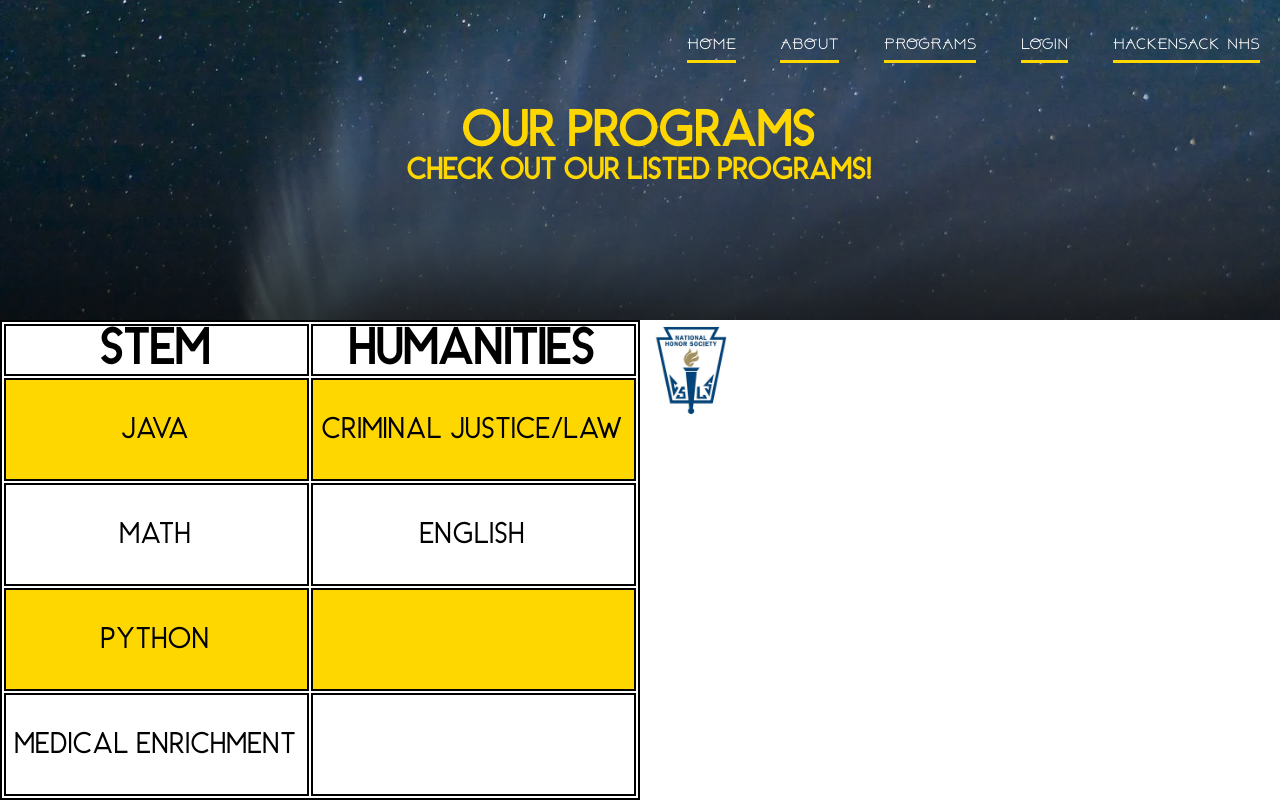
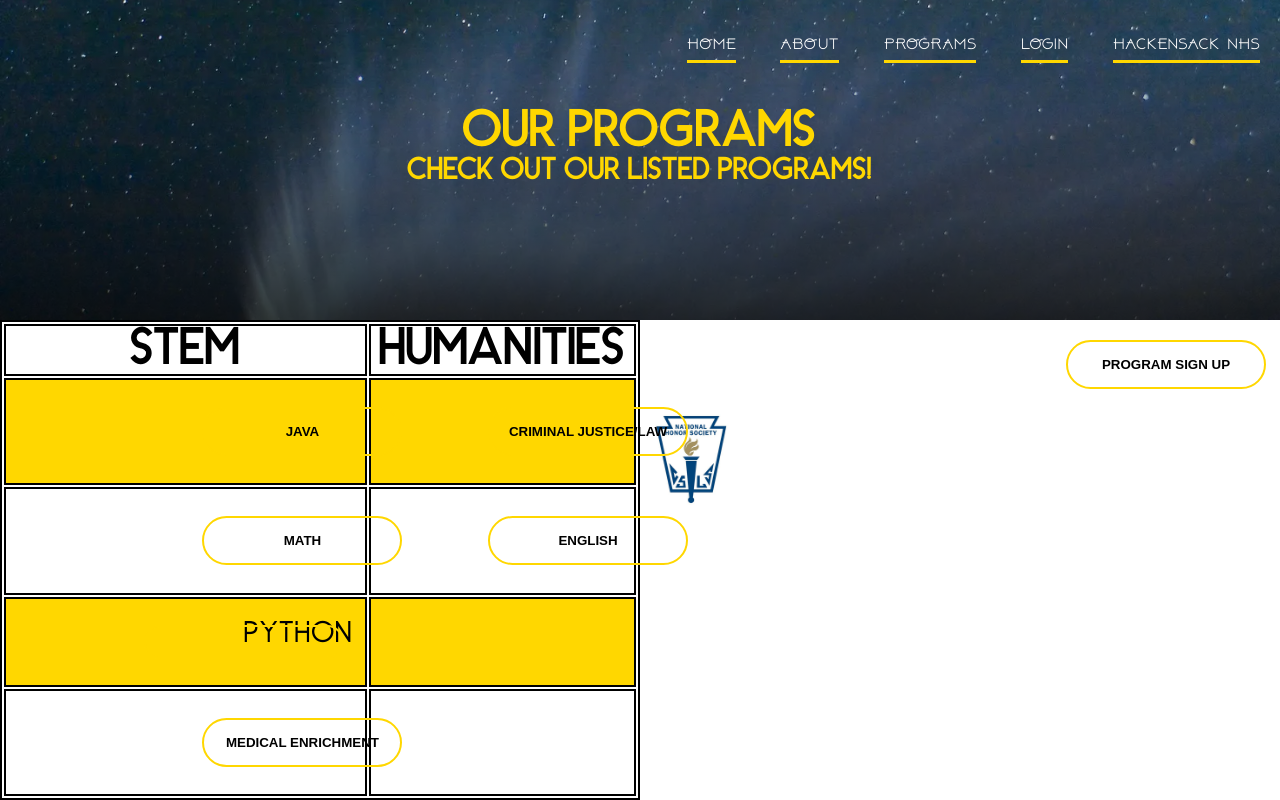
Before and after one commit to A-PhillipeV/hackademicsweb, a Flask app: template templates/programs.html in a window 1280 px wide. Run offline with Flask 2, Linux system fonts and the light colour scheme; the template is opened without the code that fills it, so the values that code supplies are empty.

Commit message:
Update programs.html

```diff
--- a/templates/programs.html
+++ b/templates/programs.html
@@ -5,84 +5,16 @@
 
         <meta name="viewport" content="width=device-width, initial-scale=1.0">
 
+    </head>
 
-        <script src="http://code.jquery.com/jquery-latest.min.js"></script>
-
-        <script>
-
-
-
-
-
-          $(function() {
-            $("#visible").click(function() {
-                $('#invisible').toggleClass("show");
-                });
-            });
-
-
-        $(function() {
-            $("#visible2").click(function() {
-                $('#invisible2').toggleClass("show2");
-                });
-            });
-
-
-        $(function() {
-            $("#visible3").click(function() {
-                $('#invisible3').toggleClass("show3");
-                });
-            });
-
-        $(function() {
-            $("#visible4").click(function() {
-                $('#invisible4').toggleClass("show4");
-                });
-            });
-
-        $(function() {
-            $("#visible5").click(function() {
-                $('#invisible5').toggleClass("show5");
-                });
-            });
-
-
-        $(function() {
-            $("#visible6").click(function() {
-                $('#invisible6').toggleClass("show6");
-                });
-            });
-        </script>
-
-        <style>
-          .hide{display:none;}
-          .show{display:block;}
-
-          .hide2{display:none;}
-          .show2{display:block;}
-
-          .hide3{display:none;}
-          .show3{display:block;}
-
-          .hide4{display:none;}
-          .show4{display:block;}
-
-          .hide5{display:none;}
-          .show5{display:block;}
-
-          .hide6{display:none;}
-          .show6{display:block;}
-        </style>
-
-    </head>
     <body>
         <div class ="banner">
             <div class="navbar">
                     <ul>
-                        <li><a href="index.html">Home</a></li>
-                        <li><a href="aboutus.html">About</a></li>
-                        <li><a href="programs.html">Programs</a></li>
-                        <li><a href="login.html">Login</a></li>
+                        <li><a href="/">Home</a></li>
+                        <li><a href="/about">About</a></li>
+                        <li><a href="/programs">Programs</a></li>
+                        <li><a href="/login">Login</a></li>
                         <li><a href="https://hhs.hackensackschools.org/All%20HHS%20Departments/National%20Honor%20Society/National%20Honor%20Society%20Index.html">Hackensack NHS</a></li>
                     </ul>
             </div>
@@ -103,21 +35,21 @@
             </thead>
             <tbody>
                 <tr>
-                    <td id="visible">Java</td>
-                    <td id="visible5"> Criminal Justice/Law </td>
+                    <td><button onclick = "display(0)"> JAVA </button></td>
+                    <td><button onclick = "display(1)"> CRIMINAL JUSTICE/LAW</button> </td>
                 </tr>
                 <tr>
-                    <td id="visible2">Math</td>
-                    <td id="visible6"> English </td>
+                    <td> <button onclick = "display(2)"> MATH </button> </td>
+                    <td> <button onclick = "display(3)"> ENGLISH </button>  </td>
                 </tr>
 
                 <tr>
-                    <td id="visible3">Python</td>
+                    <td> <button onclick = "display(4)"> </button> Python</td>
                     <td> </td>
                 </tr>
 
                 <tr>
-                    <td id=visible4>Medical Enrichment</td>
+                    <td> <button onclick = "display(5)"> MEDICAL ENRICHMENT </button></td>
                     <td></td>
                 </tr>
             </tbody>
@@ -125,77 +57,161 @@
 
 
 
-
-        <div id="invisible" class="java hide">
-            <h1>Java</h1>
-            <p>Program Lead: fill<br>Class Leads:n/a<br></p>
+        <!-- ALL  -->
+        <div>
+            <h1 id = "addHeader"></h1>
+            <p id = "progLead"> </p>
+            <p id = "classLead"></p>
 
 
-            <p><br>Description:Lorem ipsum dolor sit amet, consectetur adipiscing elit. Praesent nibh neque, mollis ut sem vel, eleifend tincidunt libero. Mauris et sapien sollicitudin, maximus quam venenatis, consequat diam. Duis est tortor, ultrices dapibus vulputate pretium, bibendum nec ante. Morbi sodales mattis erat, ut porta sapien accumsan faucibus. Integer condimentum lacinia ipsum quis aliquam. Suspendisse magna justo, venenatis at ultrices id, semper id neque. Donec tristique tellus vitae tortor hendrerit, tincidunt commodo tortor fermentum. </p>
-
-            <button onclick="location.href='#'" type="button"><span></span>JAVA PROGRAM SIGN UP</button>
-
+            <p id = "description"> </p>
         </div>
 
-        <div id="invisible2" class="math hide2">
-            <h1>Math</h1>
-            <p>Program Lead: fill<br>Class Leads:n/a<br></p>
-
-
-            <p><br>Description:Lorem ipsum dolor sit amet, consectetur adipiscing elit. Praesent nibh neque, mollis ut sem vel, eleifend tincidunt libero. Mauris et sapien sollicitudin, maximus quam venenatis, consequat diam. Duis est tortor, ultrices dapibus vulputate pretium, bibendum nec ante. Morbi sodales mattis erat, ut porta sapien accumsan faucibus. Integer condimentum lacinia ipsum quis aliquam. Suspendisse magna justo, venenatis at ultrices id, semper id neque. Donec tristique tellus vitae tortor hendrerit, tincidunt commodo tortor fermentum. </p>
-
-            <button onclick="location.href='#'" type="button"><span></span>MATH PROGRAM SIGN UP</button>
-
-        </div>
-
-        <div id="invisible3" class="python hide3">
-            <h1>Python</h1>
-            <p>Program Lead: fill<br>Class Leads:n/a<br></p>
-
-
-            <p><br>Description:Lorem ipsum dolor sit amet, consectetur adipiscing elit. Praesent nibh neque, mollis ut sem vel, eleifend tincidunt libero. Mauris et sapien sollicitudin, maximus quam venenatis, consequat diam. Duis est tortor, ultrices dapibus vulputate pretium, bibendum nec ante. Morbi sodales mattis erat, ut porta sapien accumsan faucibus. Integer condimentum lacinia ipsum quis aliquam. Suspendisse magna justo, venenatis at ultrices id, semper id neque. Donec tristique tellus vitae tortor hendrerit, tincidunt commodo tortor fermentum. </p>
-
-            <button onclick="location.href='#'" type="button"><span></span>PYTHON PROGRAM SIGN UP</button>
-
-        </div>
-
-        <div id="invisible4" class="medical hide4">
-            <h1>Medical Enrichment</h1>
-            <p>Program Lead: fill<br>Class Leads:n/a<br></p>
-
-
-            <p><br>Description:Lorem ipsum dolor sit amet, consectetur adipiscing elit. Praesent nibh neque, mollis ut sem vel, eleifend tincidunt libero. Mauris et sapien sollicitudin, maximus quam venenatis, consequat diam. Duis est tortor, ultrices dapibus vulputate pretium, bibendum nec ante. Morbi sodales mattis erat, ut porta sapien accumsan faucibus. Integer condimentum lacinia ipsum quis aliquam. Suspendisse magna justo, venenatis at ultrices id, semper id neque. Donec tristique tellus vitae tortor hendrerit, tincidunt commodo tortor fermentum. </p>
-
-            <button onclick="location.href='#'" type="button"><span></span>MEDICAL ENRICHMENT PROGRAM SIGN UP</button>
-
-        </div>
-
-        <div id="invisible5" class="law hide4">
-            <h1>Criminal Justice/Law</h1>
-            <p>Program Lead: fill<br>Class Leads:n/a<br></p>
-
-
-            <p><br>Description:Lorem ipsum dolor sit amet, consectetur adipiscing elit. Praesent nibh neque, mollis ut sem vel, eleifend tincidunt libero. Mauris et sapien sollicitudin, maximus quam venenatis, consequat diam. Duis est tortor, ultrices dapibus vulputate pretium, bibendum nec ante. Morbi sodales mattis erat, ut porta sapien accumsan faucibus. Integer condimentum lacinia ipsum quis aliquam. Suspendisse magna justo, venenatis at ultrices id, semper id neque. Donec tristique tellus vitae tortor hendrerit, tincidunt commodo tortor fermentum. </p>
-
-            <button onclick="location.href='#'" type="button"><span></span>CRIMINAL JUSTICE/LAW PROGRAM SIGN UP</button>
-
-        </div>
-
-        <div id="invisible6" class="english hide4">
-            <h1>English</h1>
-            <p>Program Lead: fill<br>Class Leads:n/a<br></p>
-
-
-            <p><br>Description:Lorem ipsum dolor sit amet, consectetur adipiscing elit. Praesent nibh neque, mollis ut sem vel, eleifend tincidunt libero. Mauris et sapien sollicitudin, maximus quam venenatis, consequat diam. Duis est tortor, ultrices dapibus vulputate pretium, bibendum nec ante. Morbi sodales mattis erat, ut porta sapien accumsan faucibus. Integer condimentum lacinia ipsum quis aliquam. Suspendisse magna justo, venenatis at ultrices id, semper id neque. Donec tristique tellus vitae tortor hendrerit, tincidunt commodo tortor fermentum. </p>
-
-            <button onclick="location.href='#'" type="button"><span></span>ENGLISH PROGRAM SIGN UP</button>
-
+        <div>
+            <button onclick="location.href='#'" type="button"><span></span>PROGRAM SIGN UP</button>
+            <div class="filler">
+                <img class = "nhslogo" src="../static/nhslogo.png" alt="NHS" width="100" height="100">
+            </div>
         </div>
 
 
-        <div class="filler">
-            <img class = "nhslogo" src="../static/nhslogo.png" alt="NHS" width="100" height="100">
-        </div>
+
+        <script>
+            function display(program)
+            {
+                let current = document.getElementById("addHeader").textContent
+
+//JAVA
+                if (program === 0)
+                {
+                    //If java is displayed and you click on it again, hide info
+                    if(current === "JAVA")
+                    {
+                        document.getElementById("addHeader").textContent = ""
+                        document.getElementById("progLead").textContent = ""
+                        document.getElementById("classLead").textContent = ""
+                        document.getElementById("description").textContent = ""
+                    }
+                    else
+                    {
+                        document.getElementById("addHeader").textContent = "JAVA"
+                        document.getElementById("progLead").textContent = "Program Lead: Java Lead"
+                        document.getElementById("classLead").textContent = "Class Lead: Java Class lead"
+                        document.getElementById("description").textContent = "Description:Java is lead by Sir Angelo Phillipe Balenciaga"
+                    }
+                }
+
+
+//CRIMINAL JUSTICE/LAW
+                else if(program === 1)
+                {
+                    if(current === "LAW")
+                    {
+                        document.getElementById("addHeader").textContent = ""
+                        document.getElementById("progLead").textContent = ""
+                        document.getElementById("classLead").textContent = ""
+                        document.getElementById("description").textContent = ""
+                    }
+                    else
+                    {
+                    document.getElementById("addHeader").textContent = "LAW"
+                    document.getElementById("progLead").textContent = "Program Lead: Law Lead"
+                    document.getElementById("classLead").textContent = "Class Lead: Law Class Lead"
+                    document.getElementById("description").textContent = "Description: Law is lead by idk"
+                    }
+                }
+
+
+//MATH
+                else if(program === 2)
+                {
+                    if(current === "MATH")
+                    {
+                        document.getElementById("addHeader").textContent = ""
+                        document.getElementById("progLead").textContent = ""
+                        document.getElementById("classLead").textContent = ""
+                        document.getElementById("description").textContent = ""
+                    }
+                    else
+                    {
+                    document.getElementById("addHeader").textContent = "MATH"
+                    document.getElementById("progLead").textContent = "Program Lead: Math Lead"
+                    document.getElementById("classLead").textContent = "Class Lead: Math Class Lead"
+                    document.getElementById("description").textContent = "Description: Math is lead by Tomasz [Middle Name] Sadowy"
+                    }
+                }
+
+
+//ENGLISH
+                else if(program === 3)
+                {
+                    if(current === "ENGLISH")
+                    {
+                        document.getElementById("addHeader").textContent = ""
+                        document.getElementById("progLead").textContent = ""
+                        document.getElementById("classLead").textContent = ""
+                        document.getElementById("description").textContent = ""
+                    }
+                    else
+                    {
+                    document.getElementById("addHeader").textContent = "ENGLISH"
+                    document.getElementById("progLead").textContent = "Program Lead: English Lead"
+                    document.getElementById("classLead").textContent = "Class Lead: English Class Lead"
+                    document.getElementById("description").textContent = "Description: English is led by idk"
+                    }
+                }
+
+
+
+                else if(program === 4)
+                {
+                    if(current === "PYTHON")
+                    {
+                        document.getElementById("addHeader").textContent = ""
+                        document.getElementById("progLead").textContent = ""
+                        document.getElementById("classLead").textContent = ""
+                        document.getElementById("description").textContent = ""
+                    }
+                    else
+                    {
+                    document.getElementById("addHeader").textContent = "PYTHON"
+                    document.getElementById("progLead").textContent = "Program Lead: Python Lead"
+                    document.getElementById("classLead").textContent = "Class Lead: Python Class Lead"
+                    document.getElementById("description").textContent = "Description: Python is led by David Elian Valarezo"
+                    }
+                }
+
+//MEDICAL
+                else if(program === 5)
+                {
+                    if(current === "MEDICAL")
+                    {
+                        document.getElementById("addHeader").textContent = ""
+                        document.getElementById("progLead").textContent = ""
+                        document.getElementById("classLead").textContent = ""
+                        document.getElementById("description").textContent = ""
+                    }
+                    else
+                    {
+                    document.getElementById("addHeader").textContent = "MEDICAL"
+                    document.getElementById("progLead").textContent = "Program Lead: Medical Lead"
+                    document.getElementById("classLead").textContent = "Class Lead: Medical Class Lead"
+                    document.getElementById("description").textContent = "Description: Medical is led by idk"
+                    }
+                }
+
+
+
+
+
+
+
+
+
+
+        } //end of display function
+
+        </script>
 
     </body>
 
```
